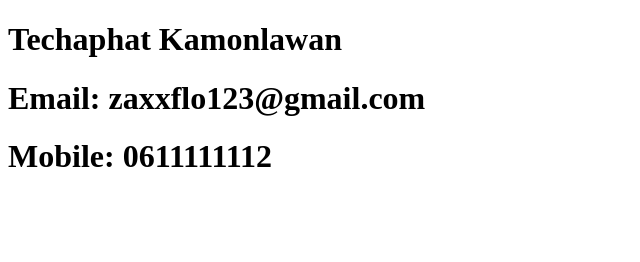
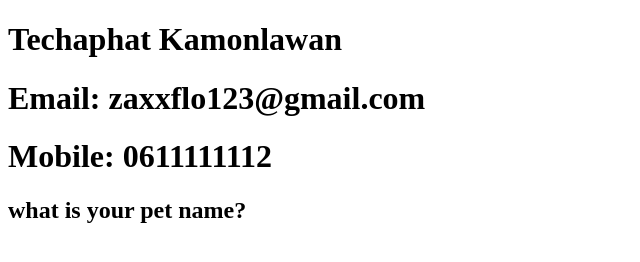
Before and after one commit to zaxxflo123/git-sample-project, a plain HTML site: page index.html in a window 1280 px wide. Shown: the whole page, without its empty margins (0-640 px from the left). Drawn offline with Linux system fonts and the light colour scheme.

Commit message:
update pet name

```diff
--- a/index.html
+++ b/index.html
@@ -12,6 +12,9 @@
     <h1>Techaphat Kamonlawan</h1>
     <h1>Email: zaxxflo123@gmail.com</h1>
     <h1>Mobile: 0611111112</h1>
+
+    <h2>what is your pet name?</h2>
+
 </body>
 
 </html>
```
